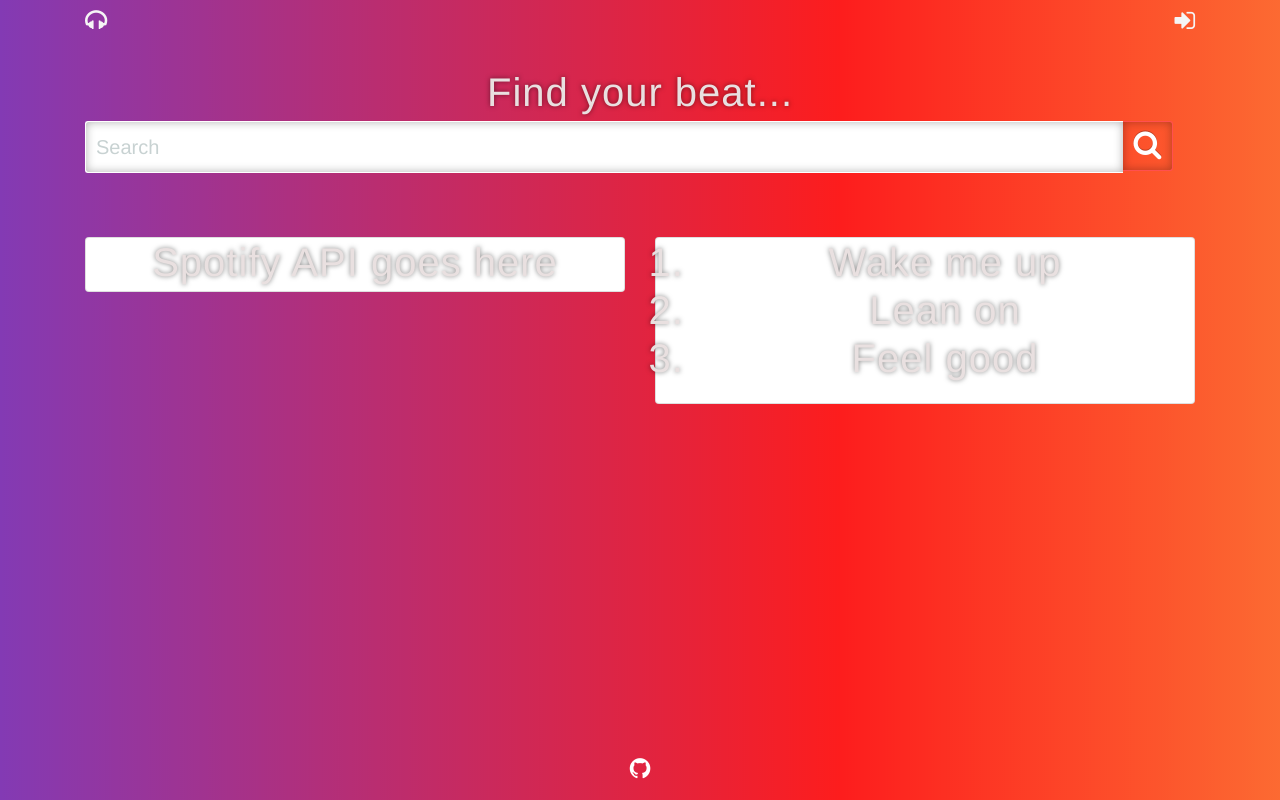
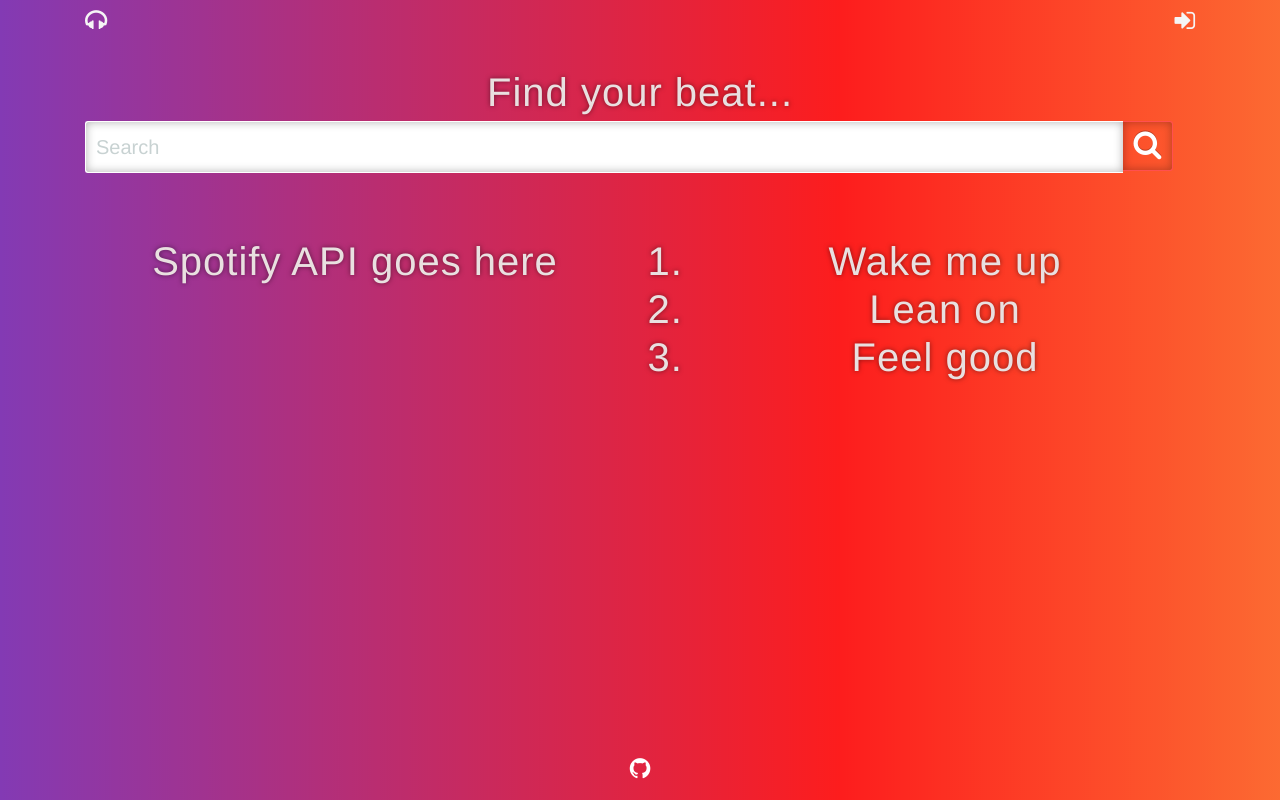
Before and after one commit to ArianaDV/Tunes_1.0, a React (Create React App) app in the folder client/: page /playlist in a window 1280 px wide. Built offline with nearby package versions, Linux system fonts and the light colour scheme.

Commit message:
merging css styles

```diff
--- a/client/src/App.css
+++ b/client/src/App.css
@@ -109,6 +109,19 @@ body {
 .fa {
   font-size: 1.5em;
 }
+
+/* CARD */
+
+.card {
+  width: 100%;
+  float: right;
+  background-color: transparent;
+  border: 0;
+  color: whitesmoke;
+
+}
+
+
 /* PLAYLIST
 -------------------------------------------------- */
 
--- a/client/src/pages/Home.js
+++ b/client/src/pages/Home.js
@@ -7,9 +7,7 @@ class Home extends Component {
     render(){
         return(
         <div>
-        <div>
-        <Link to={'/playlist'}><h2>Influence your party</h2></Link>
-        </div>
+        <h2>WELCOME</h2>
 
         <div className="fade"></div>
         <section className="star-wars">
@@ -19,8 +17,8 @@ class Home extends Component {
             <p>Episode IV</p>
             <h1>A New Hope</h1>
           </div>
-          <p>It is a period of civil war. Rebel spaceships, striking from a hidden base, have won their first victory against the evil Galactic Empire.</p>
-          <p>During the battle, Rebel spies managed to steal secret plans to the Empire’s ultimate weapon, the DEATH STAR, an armored space station with enough power to destroy an entire planet.</p>
+          <p>DRAKE Childish Gambino Rich the KID Playboi Carti Famous DEX Wiz Khalifa Gucci Mane Swae Lee Rae Sremmurd Desiigner  Migos Nicki Minaj Murda Beetz Belly Lil Xan Lil Yachty Kanye West</p>
+          <p>Charlie Puth Rebel spies managed to steal secret plans to the Empire’s ultimate weapon, the DEATH STAR, an armored space station with enough power to destroy an entire planet.</p>
           <p>Pursued by the Empire’s sinister agents, Princess Leia races home aboard her starship, custodian of the stolen plans that can save her people and restore freedom to the galaxy…</p>
         </div>
       </section>
```
